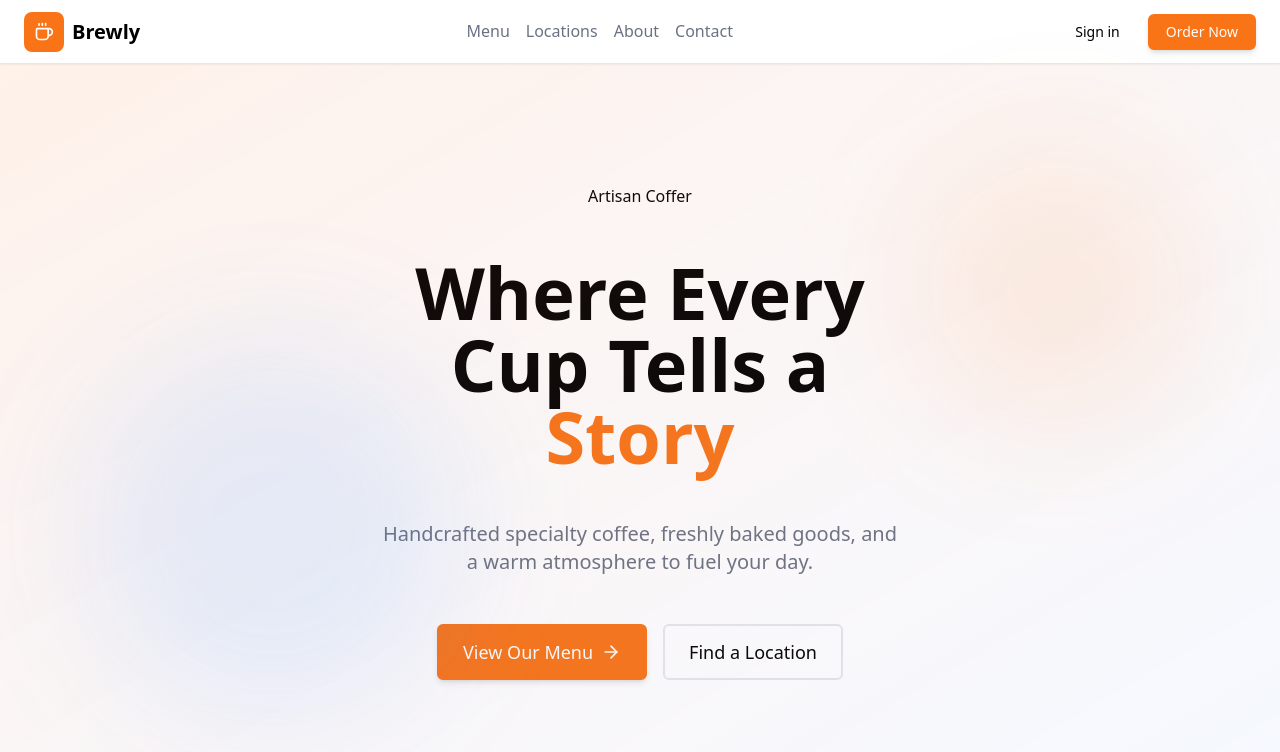
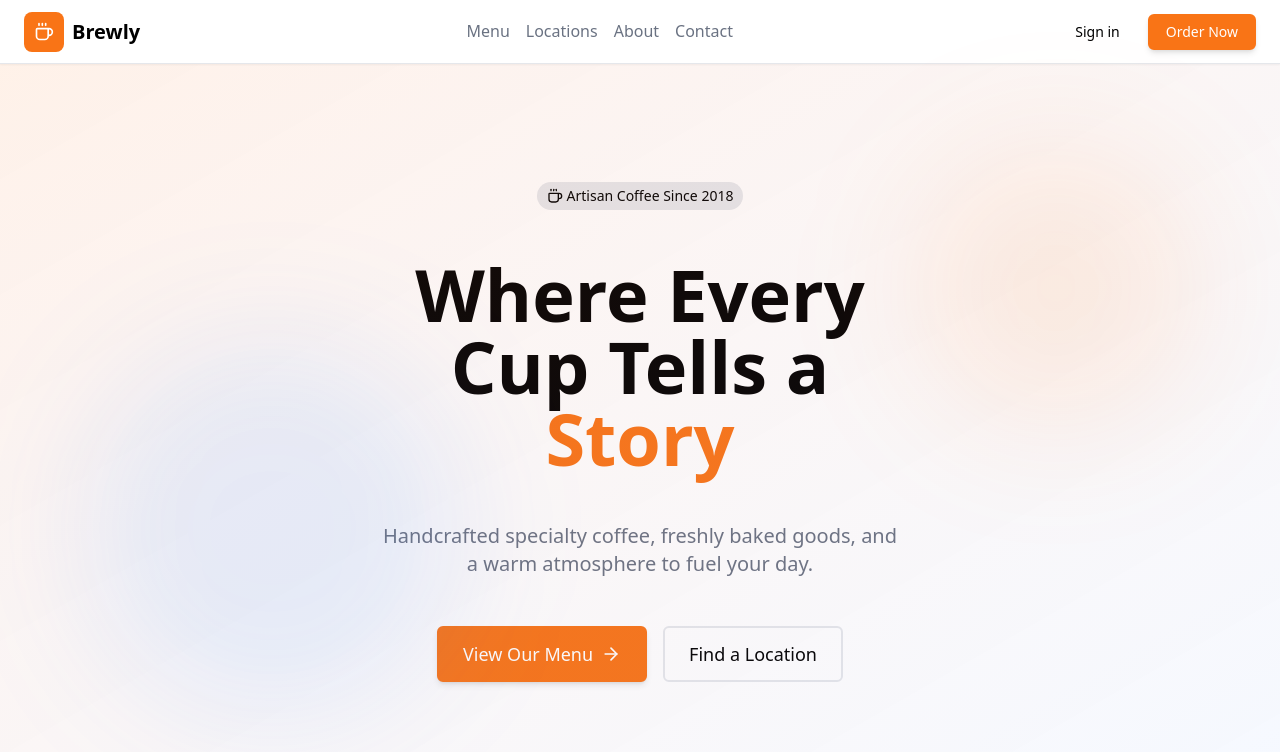
Before and after one commit to LWojtek/vue-3-practive, a Vue app: page / in a window 1280 px wide. Shown: the top 752 px of the page. Built offline with nearby package versions, Linux system fonts and the light colour scheme.

Commit message:
Feature: badge component

```diff
--- /dev/null
+++ b/src/components/Badge.vue
@@ -0,0 +1,15 @@
+<template>
+  <div class="inline-flex items-center gap-1 px-2.5 py-1 rounded-full text-sm">
+    <slot name="icon" />
+    {{ label }}
+  </div>
+</template>
+<script setup>
+import { defineProps } from "vue";
+defineProps({
+  label: {
+    type: String,
+    default: "Badge",
+  },
+});
+</script>
--- a/src/components/Hero.vue
+++ b/src/components/Hero.vue
@@ -18,14 +18,37 @@
       class="max-w-7xl text-center px-2 sm:px-4 lg:px-6 mx-auto flex items-center"
     >
       <div class="flex flex-col items-center gap-12">
-        <div>Artisan Coffer</div>
+        <Badge label="Artisan Coffee Since 2018" class="bg-gray-200">
+          <template #icon
+            ><svg
+              xmlns="http://www.w3.org/2000/svg"
+              viewBox="0 0 24 24"
+              fill="none"
+              stroke="currentColor"
+              stroke-width="2"
+              stroke-linecap="round"
+              stroke-linejoin="round"
+              class="size-4"
+            >
+              <path d="M10 2v2" />
+              <path d="M14 2v2" />
+              <path
+                d="M16 8a1 1 0 0 1 1 1v8a4 4 0 0 1-4 4H7a4 4 0 0 1-4-4V9a1 1 0 0 1 1-1h14a4 4 0 1 1 0 8h-1"
+              />
+              <path d="M6 2v2" />
+            </svg>
+          </template>
+        </Badge>
+
         <h1 class="text-7xl font-bold max-w-[13ch]">
           Where Every Cup Tells a <span class="text-pumpkin-500">Story</span>
         </h1>
+
         <p class="text-xl text-gray-500 max-w-[45ch]">
           Handcrafted specialty coffee, freshly baked goods, and a warm
           atmosphere to fuel your day.
         </p>
+
         <div class="flex items-center gap-4">
           <Button size="lg" label="View Our Menu" show-icon />
           <Button size="lg" variant="3" label="Find a Location" />
@@ -36,4 +59,5 @@
 </template>
 <script setup>
 import Button from "./Button.vue";
+import Badge from "./Badge.vue";
 </script>
```
